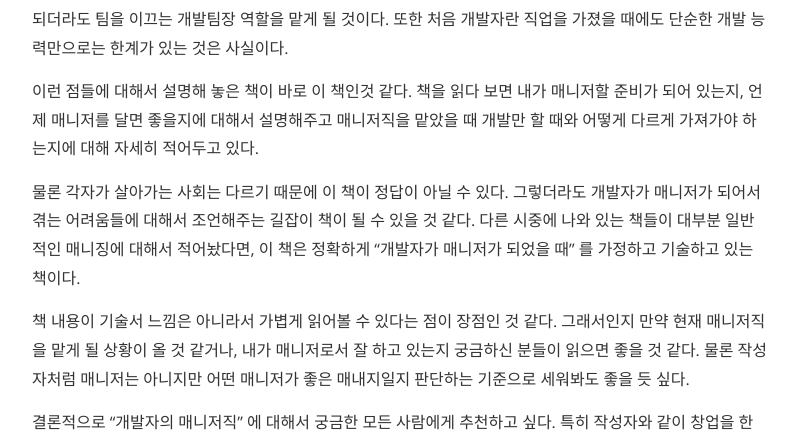
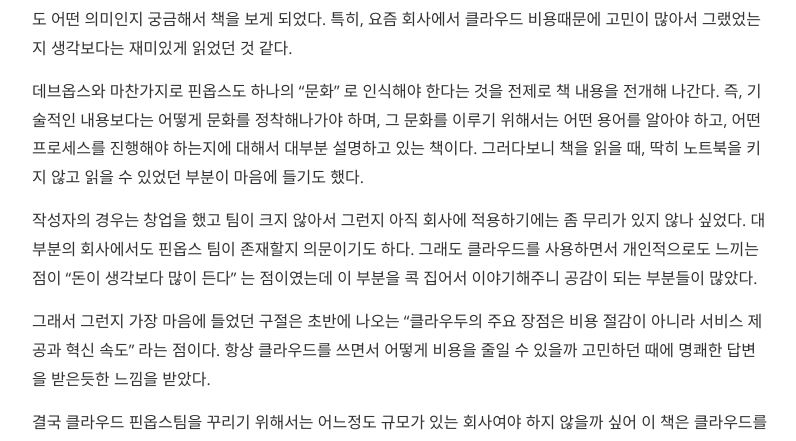
Before and after one commit to kscory/blog, a Jekyll site: the page built from _posts/2020-12-20-review-hanbit-cloud_finops.md, in a window 1280 px wide and 1400 px high, scrolled down 695 px. Shown: the part 180-621 px from the top of the window, without its empty margins (240-1036 px from the left). Built offline with Jekyll 4.4.1, drawn with Linux system fonts in a browser that asks for light colours; nearby versions of some CDN libraries; comment, search, counter and statistics services are not loaded; some of the changed text lies outside the part shown.

Commit message:
edit 클라우드 핀옵스

```diff
--- a/_posts/2020-12-20-review-hanbit-cloud_finops.md
+++ b/_posts/2020-12-20-review-hanbit-cloud_finops.md
@@ -1,28 +1,32 @@
 ---
 layout: post
 comments: true
-title:  "[책 리뷰] 개발 7년차 매니저 1일차"
-date:   2020-10-25
+title:  "[책 리뷰] 클라우드 핀옵스"
+date:   2020-12-20
 author: Cory
 categories: Review
-permalink : /daliy-life/review/hanbit_managers_path
+permalink : /daliy-life/review/hanbit_cloud_finops
 tags: review book
 ---
 
-<img src="https://lh3.googleusercontent.com/pw/ACtC-3dM4k-4C_L40qOaAObqZ_mtU798TFp7WpE9nr3EAMRZwZBeMgeaLNhn0A7xhbswwrXHocLQ_DgDAROHaeeEq0vJllz8_ezEEQL8v4aHVYI0ftNXWwjO4eBkkZMS5DPS9W0FuDia9bFfQS0GDl7Dg_jp=w1350-h1800-no?authuser=0" alt="hanbit_managers_path-01">
+<img src="https://lh3.googleusercontent.com/pw/ACtC-3e9uKBLWaPyuJ6ZxJcQx_31qmdcOiNAFzMmPpYKI1wzqgpe-_IMlccHW3q8Gda9iJn92TS9LfkbzV-XiDm89N-vlSXKdxD8sjCSCreFKombf-HWZB0fpTsrm-YMsv8EDtwWS8vidKkIDmms_LU72Fvo=w1350-h1800-no?authuser=0" alt="cloud_finops-01">
 
-좋은 개발자가 되기 위해서 필요한건 오로지 개발능력이 아니라고 생각한다. 누구나 나중에는 관리자가 되거나 안되더라도 팀을 이끄는 개발팀장 역할을 맡게 될 것이다. 또한 처음 개발자란 직업을 가졌을 때에도 단순한 개발 능력만으로는 한계가 있는 것은 사실이다.
+최근들어 클라우드가 활성화되면서 클라우드 핀옵스라는 말이 생겨나기 시작했다. 뭔가 데브옵스랑 비슷하면서도 어떤 의미인지 궁금해서 책을 보게 되었다. 특히, 요즘 회사에서 클라우드 비용때문에 고민이 많아서 그랬었는지 생각보다는 재미있게 읽었던 것 같다.
 
-이런 점들에 대해서 설명해 놓은 책이 바로 이 책인것 같다. 책을 읽다 보면 내가 매니저할 준비가 되어 있는지, 언제 매니저를 달면 좋을지에 대해서 설명해주고 매니저직을 맡았을 때 개발만 할 때와 어떻게 다르게 가져가야 하는지에 대해 자세히 적어두고 있다.
+데브옵스와 마찬가지로 핀옵스도 하나의 "문화" 로 인식해야 한다는 것을 전제로 책 내용을 전개해 나간다. 즉, 기술적인 내용보다는 어떻게 문화를 정착해나가야 하며, 그 문화를 이루기 위해서는 어떤 용어를 알아야 하고, 어떤 프로세스를 진행해야 하는지에 대해서 대부분 설명하고 있는 책이다. 그러다보니 책을 읽을 때, 딱히 노트북을 키지 않고 읽을 수 있었던 부분이 마음에 들기도 했다.
 
-물론 각자가 살아가는 사회는 다르기 때문에 이 책이 정답이 아닐 수 있다. 그렇더라도 개발자가 매니저가 되어서 겪는 어려움들에 대해서 조언해주는 길잡이 책이 될 수 있을 것 같다. 다른 시중에 나와 있는 책들이 대부분 일반적인 매니징에 대해서 적어놨다면, 이 책은 정확하게 "개발자가 매니저가 되었을 때" 를 가정하고 기술하고 있는 책이다.
+작성자의 경우는 창업을 했고 팀이 크지 않아서 그런지 아직 회사에 적용하기에는 좀 무리가 있지 않나 싶었다. 대부분의 회사에서도 핀옵스 팀이 존재할지 의문이기도 하다. 그래도 클라우드를 사용하면서 개인적으로도 느끼는 점이 "돈이 생각보다 많이 든다" 는 점이였는데 이 부분을 콕 집어서 이야기해주니 공감이 되는 부분들이 많았다.
 
-책 내용이 기술서 느낌은 아니라서 가볍게 읽어볼 수 있다는 점이 장점인 것 같다. 그래서인지 만약 현재 매니저직을 맡게 될 상황이 올 것 같거나, 내가 매니저로서 잘 하고 있는지 궁금하신 분들이 읽으면 좋을 것 같다. 물론 작성자처럼 매니저는 아니지만 어떤 매니저가 좋은 매내지일지 판단하는 기준으로 세워봐도 좋을 듯 싶다.
+그래서 그런지 가장 마음에 들었던 구절은 초반에 나오는 "클라우두의 주요 장점은 비용 절감이 아니라 서비스 제공과 혁신 속도" 라는 점이다. 항상 클라우드를 쓰면서 어떻게 비용을 줄일 수 있을까 고민하던 때에 명쾌한 답변을 받은듯한 느낌을 받았다.
 
-결론적으로 "개발자의 매니저직" 에 대해서 궁금한 모든 사람에게 추천하고 싶다. 특히 작성자와 같이 창업을 한 사람이라면 창업자로서는 필수적으로 맡게될 직책일테니 꼭 읽어보길 바란다.
+결국 클라우드 핀옵스팀을 꾸리기 위해서는 어느정도 규모가 있는 회사여야 하지 않을까 싶어 이 책은 클라우드를 쓰면서 비용에 대해서 걱정을 하게 되는 분들이 한번쯤 읽어보면 좋지 않을까 한다. 개인적으로도 창업을 하면서 미리미리 핀옵스에 대한 생각을 할 수 있게 되어 좋았던 책이였기도 하다.
 
-<img src="https://lh3.googleusercontent.com/pw/ACtC-3cA3bO_Uuivaq15RwtJfAWmvTaZFKvdcBLNjN4MpAZbDQVpf69I_nNSokAP1L3Z24dN9hU7LRReLlMBazB30kJe6oypV8SN7wyEiiWWvjrQzfoZ5bSMPjvn3uU2q51mWpTXtA-oWFz2g_V9Zko5WBY_=w1680-h1262-no?authuser=0" alt="hanbit_managers_path-02">
+<img src="https://lh3.googleusercontent.com/pw/ACtC-3chEl_9K0U1vt2d48Jjw9_bUqWfwVQZ1Z4Shs3LY6fnUqo_Qlmsg42QV79CAX_08e8rU9jTAlTGrXhR_Mv1R53o0biKWt7JCYtSKrlBRgSLriMUe7OekH_HszMLNUMIkTaB8Bjhbw4zUJ7zCGY-Kk0S=w2400-h1800-no?authuser=0" alt="cloud_finops-02">
 
-매니저직도 테크리더부터 시작해 작은 팀의 매니저, 전체 기술팀장 등의 직책이 나눠져 있을 것이다. 그래서 이 책에서는 작은 조직을 관리할때부터 큰 조직을 관리해야 하는 상황까지 점차적으로 설명해 준다. 내용은 어떻게 관리하는게 좋은 매니저고 어떻게 관리하면 나쁜 매니저인지 비교하면서 설명할 때가 많다. 책 내용 자체가 기술서라기 보단 자기계발서 이기때문에 따로 내용을 설명할 필요는 없을 것 같다.
+책에서는 초반에 인트로로 핀옵스는 무엇이며, 어떤 용어를 가지고 어떻게 문화를 꾸려나가야 하는지에 대해서 이야기 해준다. 앞에서도 이야기 했지만 핀옵스라는게 결국 "문화" 이기 때문에 이 부분이 가장 중요한 챕터라고 생각할 수 있을 것 같다.
 
-본인이 매니저직에 관심이 있거나 한다면 한번쯤 가볍게 읽어보면 좋을 것 같고, 매니저직에 올라간 사람이라면 꼭 읽어보고 방향성을 정할 수 있으면 좋겠다.
+그 뒤 이제 핀옵스를 실천하게 되는 프로세스에 대해서 이야기 해준다. "정보제공 단계 -> 단계 최적화 -> 운영단계" 의 단계로 진행되는데 이 단계에 무얼 해야 하는지 자세하게 적혀있다. 그리고 항상 그렇지만 이 세가지 단계를 지속적으로 반복해서 진행해야 한다는 점도 잊지 않는다.
+
+책을 읽다보면 클라우드를 사용하면서 자주 보게 되는 비용표라던가, 비용 그래프들을 자주 접하게 된다. 이 책은 정말 "비용" 에 대해서 심각하게 고민하고 집필된 책인 것 같다.
+
+만약 작성자처럼 클라우드 비용에 대해서 고민하는 개발자들이 있다면 한번 읽어보고 문화를 만들어 가는 것도 좋아 보인다.
```
